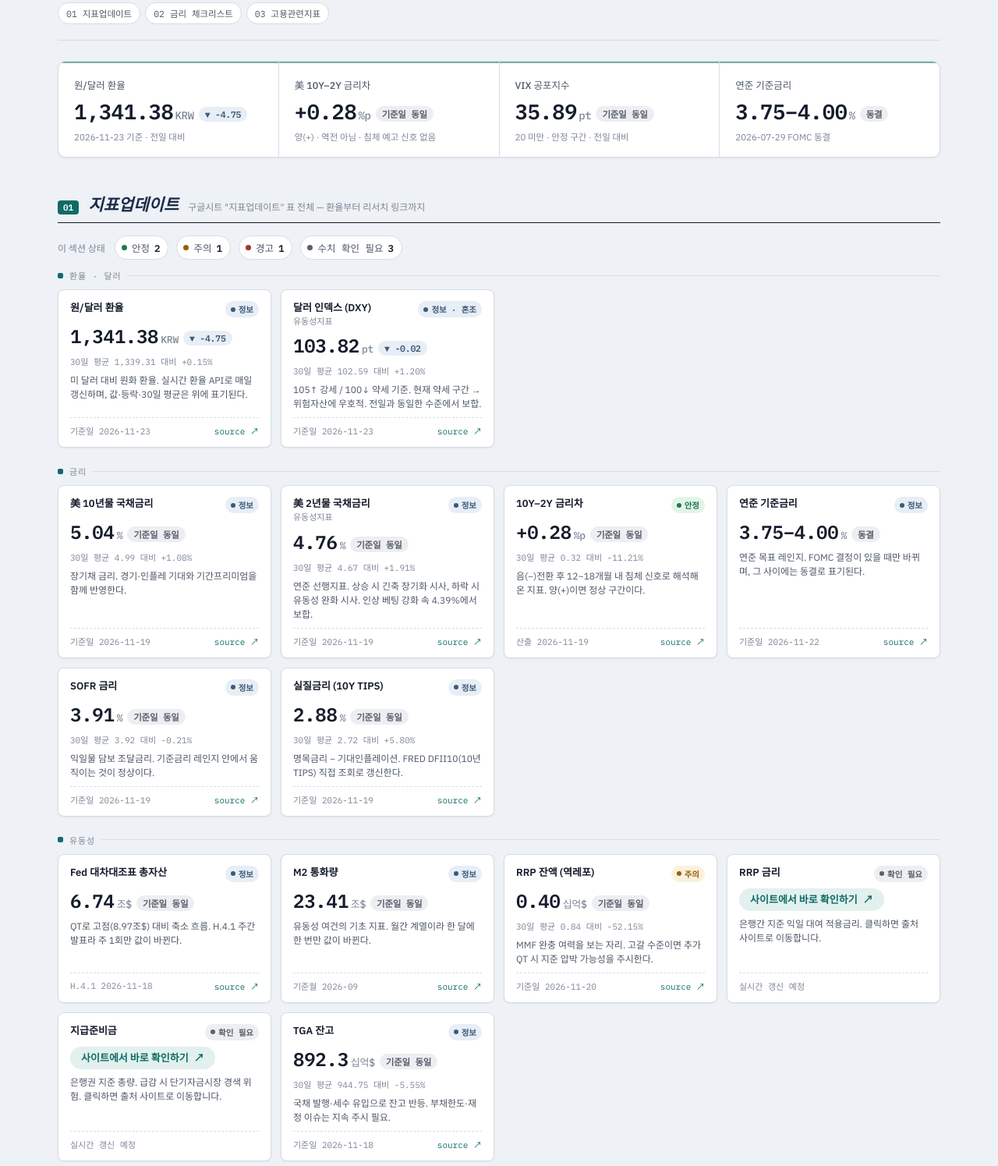
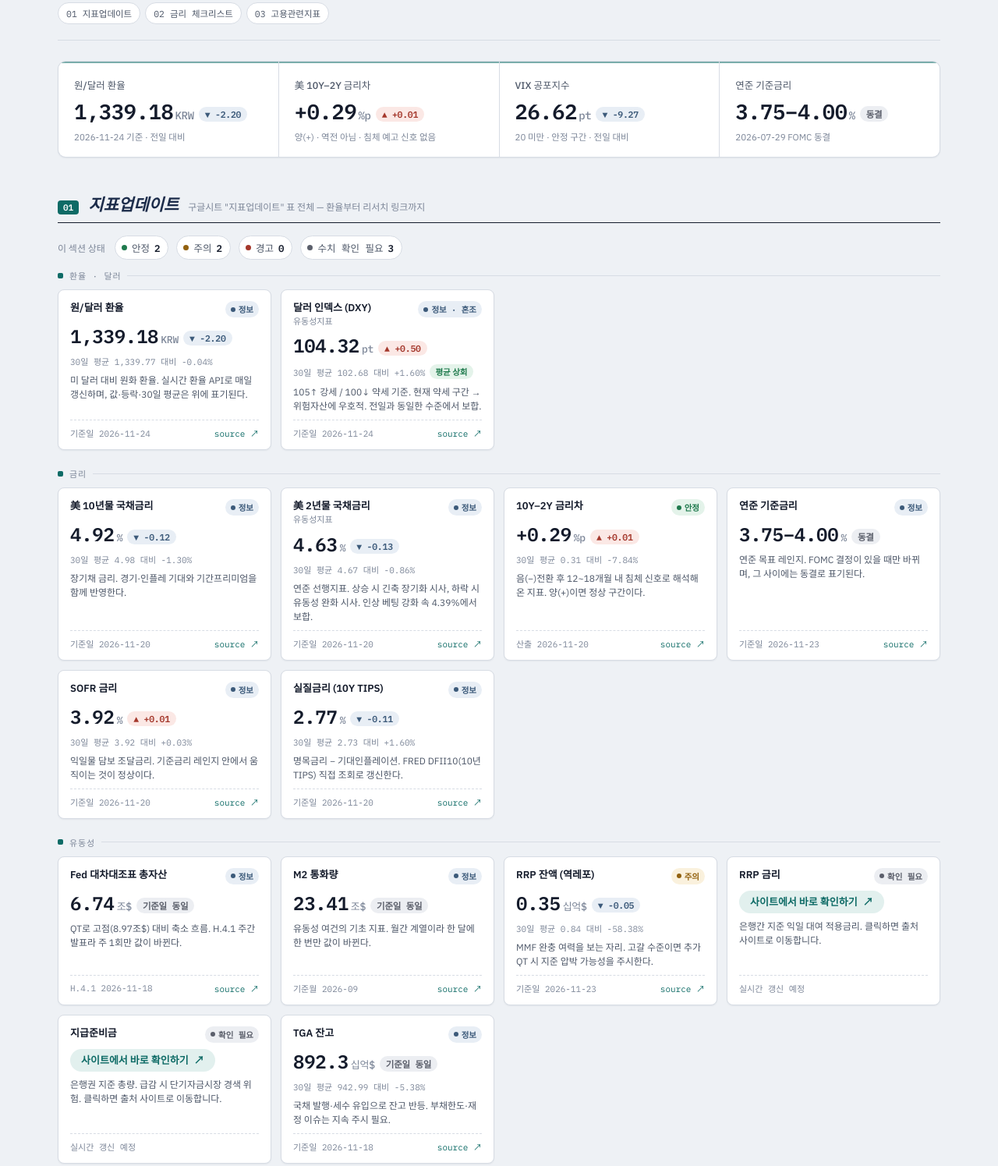
Before and after one commit to Joosung-1019/macro-dashboard, a plain HTML site: page index.html in a window 1280 px wide. Shown: the part 180-1675 px from the top of the page at 78% size. Drawn offline with Linux system fonts and the light colour scheme.

Commit message:
자동 갱신(GitHub Actions): 2026-11-24 09:03 [부분갱신]

```diff
--- a/index.html
+++ b/index.html
@@ -638,17 +638,17 @@
   <div class="hero-grid">
     <div class="hero-tile">
       <span class="label">원/달러 환율</span>
-      <span class="value">1,341.38<span class="unit">KRW</span><span class="delta-chip down">▼ -4.75</span></span>
-      <span class="sub">2026-11-23 기준 · 전일 대비</span>
+      <span class="value">1,339.18<span class="unit">KRW</span><span class="delta-chip down">▼ -2.20</span></span>
+      <span class="sub">2026-11-24 기준 · 전일 대비</span>
     </div>
     <div class="hero-tile">
       <span class="label">美 10Y–2Y 금리차</span>
-      <span class="value">+0.28<span class="unit">%p</span><span class="delta-chip flat">기준일 동일</span></span>
+      <span class="value">+0.29<span class="unit">%p</span><span class="delta-chip up">▲ +0.01</span></span>
       <span class="sub">양(+) · 역전 아님 · 침체 예고 신호 없음</span>
     </div>
     <div class="hero-tile">
       <span class="label">VIX 공포지수</span>
-      <span class="value">35.89<span class="unit">pt</span><span class="delta-chip flat">기준일 동일</span></span>
+      <span class="value">26.62<span class="unit">pt</span><span class="delta-chip down">▼ -9.27</span></span>
       <span class="sub">20 미만 · 안정 구간 · 전일 대비</span>
     </div>
     <div class="hero-tile">
@@ -669,8 +669,8 @@
     <div class="summary-row">
       <span class="summary-label">이 섹션 상태</span>
       <span class="status-count"><span class="dot good"></span>안정 <b>2</b></span>
-      <span class="status-count"><span class="dot warn"></span>주의 <b>1</b></span>
-      <span class="status-count"><span class="dot critical"></span>경고 <b>1</b></span>
+      <span class="status-count"><span class="dot warn"></span>주의 <b>2</b></span>
+      <span class="status-count"><span class="dot critical"></span>경고 <b>0</b></span>
       <span class="status-count"><span class="dot todo"></span>수치 확인 필요 <b>3</b></span>
     </div>
 
@@ -681,20 +681,20 @@
           <span class="tile-label">원/달러 환율</span>
           <span class="pill info">정보</span>
         </div>
-        <span class="value">1,341.38<span class="unit">KRW</span><span class="delta-chip down">▼ -4.75</span></span>
-        <span class="trend-line">30일 평균 1,339.31 대비 +0.15%</span>
+        <span class="value">1,339.18<span class="unit">KRW</span><span class="delta-chip down">▼ -2.20</span></span>
+        <span class="trend-line">30일 평균 1,339.77 대비 -0.04%</span>
         <span class="note">미 달러 대비 원화 환율. 실시간 환율 API로 매일 갱신하며, 값·등락·30일 평균은 위에 표기된다.</span>
-        <span class="meta"><span>기준일 2026-11-23</span><a href="https://search.naver.com/search.naver?where=nexearch&query=환율" target="_blank" rel="noopener">source ↗</a></span>
+        <span class="meta"><span>기준일 2026-11-24</span><a href="https://search.naver.com/search.naver?where=nexearch&query=환율" target="_blank" rel="noopener">source ↗</a></span>
       </div>
       <div class="tile">
         <div class="tile-top">
           <span class="tile-label">달러 인덱스 (DXY)<span class="code">유동성지표</span></span>
           <span class="pill info">정보 · 혼조</span>
         </div>
-        <span class="value">103.82<span class="unit">pt</span><span class="delta-chip down">▼ -0.02</span></span>
-        <span class="trend-line">30일 평균 102.59 대비 +1.20%</span>
+        <span class="value">104.32<span class="unit">pt</span><span class="delta-chip up">▲ +0.50</span></span>
+        <span class="trend-line">30일 평균 102.68 대비 +1.60%<span class="trend-flag up">평균 상회</span></span>
         <span class="note">105↑ 강세 / 100↓ 약세 기준. 현재 약세 구간 → 위험자산에 우호적. 전일과 동일한 수준에서 보합.</span>
-        <span class="meta"><span>기준일 2026-11-23</span><a href="https://kr.investing.com/indices/usdollar" target="_blank" rel="noopener">source ↗</a></span>
+        <span class="meta"><span>기준일 2026-11-24</span><a href="https://kr.investing.com/indices/usdollar" target="_blank" rel="noopener">source ↗</a></span>
       </div>
     </div>
 
@@ -702,44 +702,44 @@
     <div class="tile-grid">
       <div class="tile">
         <div class="tile-top"><span class="tile-label">美 10년물 국채금리</span><span class="pill info">정보</span></div>
-        <span class="value">5.04<span class="unit">%</span><span class="delta-chip flat">기준일 동일</span></span>
-        <span class="trend-line">30일 평균 4.99 대비 +1.08%</span>
+        <span class="value">4.92<span class="unit">%</span><span class="delta-chip down">▼ -0.12</span></span>
+        <span class="trend-line">30일 평균 4.98 대비 -1.30%</span>
         <span class="note">장기채 금리. 경기·인플레 기대와 기간프리미엄을 함께 반영한다.</span>
-        <span class="meta"><span>기준일 2026-11-19</span><a href="https://kr.investing.com/rates-bonds/u.s.-10-year-bond-yield" target="_blank" rel="noopener">source ↗</a></span>
+        <span class="meta"><span>기준일 2026-11-20</span><a href="https://kr.investing.com/rates-bonds/u.s.-10-year-bond-yield" target="_blank" rel="noopener">source ↗</a></span>
       </div>
       <div class="tile">
         <div class="tile-top"><span class="tile-label">美 2년물 국채금리<span class="code">유동성지표</span></span><span class="pill info">정보</span></div>
-        <span class="value">4.76<span class="unit">%</span><span class="delta-chip flat">기준일 동일</span></span>
-        <span class="trend-line">30일 평균 4.67 대비 +1.91%</span>
+        <span class="value">4.63<span class="unit">%</span><span class="delta-chip down">▼ -0.13</span></span>
+        <span class="trend-line">30일 평균 4.67 대비 -0.86%</span>
         <span class="note">연준 선행지표. 상승 시 긴축 장기화 시사, 하락 시 유동성 완화 시사. 인상 베팅 강화 속 4.39%에서 보합.</span>
-        <span class="meta"><span>기준일 2026-11-19</span><a href="https://fred.stlouisfed.org/series/DGS2" target="_blank" rel="noopener">source ↗</a></span>
+        <span class="meta"><span>기준일 2026-11-20</span><a href="https://fred.stlouisfed.org/series/DGS2" target="_blank" rel="noopener">source ↗</a></span>
       </div>
       <div class="tile">
         <div class="tile-top"><span class="tile-label">10Y–2Y 금리차</span><span class="pill good">안정</span></div>
-        <span class="value">+0.28<span class="unit">%p</span><span class="delta-chip flat">기준일 동일</span></span>
-        <span class="trend-line">30일 평균 0.32 대비 -11.21%</span>
+        <span class="value">+0.29<span class="unit">%p</span><span class="delta-chip up">▲ +0.01</span></span>
+        <span class="trend-line">30일 평균 0.31 대비 -7.84%</span>
         <span class="note">음(−)전환 후 12~18개월 내 침체 신호로 해석해 온 지표. 양(+)이면 정상 구간이다.</span>
-        <span class="meta"><span>산출 2026-11-19</span><a href="https://indexergo.com/series/?detailId=13402&frq=D" target="_blank" rel="noopener">source ↗</a></span>
+        <span class="meta"><span>산출 2026-11-20</span><a href="https://indexergo.com/series/?detailId=13402&frq=D" target="_blank" rel="noopener">source ↗</a></span>
       </div>
       <div class="tile">
         <div class="tile-top"><span class="tile-label">연준 기준금리</span><span class="pill info">정보</span></div>
         <span class="value">3.75–4.00<span class="unit">%</span><span class="delta-chip flat">동결</span></span>
         <span class="note">연준 목표 레인지. FOMC 결정이 있을 때만 바뀌며, 그 사이에는 동결로 표기된다.</span>
-        <span class="meta"><span>기준일 2026-11-22</span><a href="https://indexergo.com/series/?detailId=14601&frq=D" target="_blank" rel="noopener">source ↗</a></span>
+        <span class="meta"><span>기준일 2026-11-23</span><a href="https://indexergo.com/series/?detailId=14601&frq=D" target="_blank" rel="noopener">source ↗</a></span>
       </div>
       <div class="tile">
         <div class="tile-top"><span class="tile-label">SOFR 금리</span><span class="pill info">정보</span></div>
-        <span class="value">3.91<span class="unit">%</span><span class="delta-chip flat">기준일 동일</span></span>
-        <span class="trend-line">30일 평균 3.92 대비 -0.21%</span>
+        <span class="value">3.92<span class="unit">%</span><span class="delta-chip up">▲ +0.01</span></span>
+        <span class="trend-line">30일 평균 3.92 대비 +0.03%</span>
         <span class="note">익일물 담보 조달금리. 기준금리 레인지 안에서 움직이는 것이 정상이다.</span>
-        <span class="meta"><span>기준일 2026-11-19</span><a href="https://www.sofrrate.com/" target="_blank" rel="noopener">source ↗</a></span>
+        <span class="meta"><span>기준일 2026-11-20</span><a href="https://www.sofrrate.com/" target="_blank" rel="noopener">source ↗</a></span>
       </div>
       <div class="tile">
         <div class="tile-top"><span class="tile-label">실질금리 (10Y TIPS)</span><span class="pill info">정보</span></div>
-        <span class="value">2.88<span class="unit">%</span><span class="delta-chip flat">기준일 동일</span></span>
-        <span class="trend-line">30일 평균 2.72 대비 +5.80%</span>
+        <span class="value">2.77<span class="unit">%</span><span class="delta-chip down">▼ -0.11</span></span>
+        <span class="trend-line">30일 평균 2.73 대비 +1.60%</span>
         <span class="note">명목금리 − 기대인플레이션. FRED DFII10(10년 TIPS) 직접 조회로 갱신한다.</span>
-        <span class="meta"><span>기준일 2026-11-19</span><a href="https://fred.stlouisfed.org/series/DFII10" target="_blank" rel="noopener">source ↗</a></span>
+        <span class="meta"><span>기준일 2026-11-20</span><a href="https://fred.stlouisfed.org/series/DFII10" target="_blank" rel="noopener">source ↗</a></span>
       </div>
     </div>
 
@@ -759,10 +759,10 @@
       </div>
       <div class="tile">
         <div class="tile-top"><span class="tile-label">RRP 잔액 (역레포)</span><span class="pill warn">주의</span></div>
-        <span class="value">0.40<span class="unit">십억$</span><span class="delta-chip flat">기준일 동일</span></span>
-        <span class="trend-line">30일 평균 0.84 대비 -52.15%</span>
+        <span class="value">0.35<span class="unit">십억$</span><span class="delta-chip down">▼ -0.05</span></span>
+        <span class="trend-line">30일 평균 0.84 대비 -58.38%</span>
         <span class="note">MMF 완충 여력을 보는 자리. 고갈 수준이면 추가 QT 시 지준 압박 가능성을 주시한다.</span>
-        <span class="meta"><span>기준일 2026-11-20</span><a href="https://www.newyorkfed.org/markets/desk-operations/reverse-repo" target="_blank" rel="noopener">source ↗</a></span>
+        <span class="meta"><span>기준일 2026-11-23</span><a href="https://www.newyorkfed.org/markets/desk-operations/reverse-repo" target="_blank" rel="noopener">source ↗</a></span>
       </div>
       <div class="tile">
         <div class="tile-top"><span class="tile-label">RRP 금리</span><span class="pill todo">확인 필요</span></div>
@@ -779,7 +779,7 @@
       <div class="tile">
         <div class="tile-top"><span class="tile-label">TGA 잔고</span><span class="pill info">정보</span></div>
         <span class="value">892.3<span class="unit">십억$</span><span class="delta-chip flat">기준일 동일</span></span>
-        <span class="trend-line">30일 평균 944.75 대비 -5.55%</span>
+        <span class="trend-line">30일 평균 942.99 대비 -5.38%</span>
         <span class="note">국채 발행·세수 유입으로 잔고 반등. 부채한도·재정 이슈는 지속 주시 필요.</span>
         <span class="meta"><span>기준일 2026-11-18</span><a href="https://fred.stlouisfed.org/series/WDTGAL" target="_blank" rel="noopener">source ↗</a></span>
       </div>
@@ -788,11 +788,11 @@
     <p class="subhead">리스크 · 신용</p>
     <div class="tile-grid">
       <div class="tile">
-        <div class="tile-top"><span class="tile-label">VIX (변동성지수)</span><span class="pill critical">경고</span></div>
-        <span class="value">35.89<span class="unit">pt</span><span class="delta-chip flat">기준일 동일</span></span>
-        <span class="trend-line">30일 평균 22.45 대비 +59.89%<span class="trend-flag up">평균 상회</span></span>
+        <div class="tile-top"><span class="tile-label">VIX (변동성지수)</span><span class="pill warn">주의</span></div>
+        <span class="value">26.62<span class="unit">pt</span><span class="delta-chip down">▼ -9.27</span></span>
+        <span class="trend-line">30일 평균 22.68 대비 +17.35%</span>
         <span class="note">20~30 불안, 30↑ 패닉 기준. FOMC(9/16)를 앞두고 전일과 동일한 수준을 유지하며 30일 평균을 웃도는 구간 지속.</span>
-        <span class="meta"><span>기준일 2026-11-20</span><a href="https://www.investing.com/indices/volatility-s-p-500" target="_blank" rel="noopener">source ↗</a></span>
+        <span class="meta"><span>기준일 2026-11-23</span><a href="https://www.investing.com/indices/volatility-s-p-500" target="_blank" rel="noopener">source ↗</a></span>
       </div>
       <div class="tile">
         <div class="tile-top"><span class="tile-label">美 CDS 프리미엄</span><span class="pill todo">확인 필요</span></div>
@@ -802,10 +802,10 @@
       </div>
       <div class="tile">
         <div class="tile-top"><span class="tile-label">하이일드 스프레드</span><span class="pill good">안정</span></div>
-        <span class="value">352<span class="unit">bp</span><span class="delta-chip flat">기준일 동일</span></span>
-        <span class="trend-line">30일 평균 335.47 대비 +4.93%</span>
+        <span class="value">376<span class="unit">bp</span><span class="delta-chip up">▲ +24</span></span>
+        <span class="trend-line">30일 평균 336.67 대비 +11.68%<span class="trend-flag up">평균 상회</span></span>
         <span class="note">정크본드 vs 국채 가산금리. 800bp 이상은 침체를 동반한 이력이 있다.</span>
-        <span class="meta"><span>기준일 2026-11-19</span><a href="https://fred.stlouisfed.org/series/BAMLH0A0HYM2EY" target="_blank" rel="noopener">source ↗</a></span>
+        <span class="meta"><span>기준일 2026-11-20</span><a href="https://fred.stlouisfed.org/series/BAMLH0A0HYM2EY" target="_blank" rel="noopener">source ↗</a></span>
       </div>
     </div>
 
@@ -813,10 +813,10 @@
     <div class="tile-grid">
       <div class="tile">
         <div class="tile-top"><span class="tile-label">WTI 유가</span><span class="pill info">정보</span></div>
-        <span class="value">82.89<span class="unit">$/bbl</span><span class="delta-chip down">▼ -0.52</span></span>
-        <span class="trend-line">30일 평균 92.16 대비 -10.06%</span>
+        <span class="value">80.41<span class="unit">$/bbl</span><span class="delta-chip down">▼ -2.48</span></span>
+        <span class="trend-line">30일 평균 91.39 대비 -12.02%</span>
         <span class="note">유가↑ → 인플레 압력↑ → 금리 상방 압력, 주식시장엔 부담. 전일과 동일한 수준에서 보합, 여전히 30일 평균 큰 폭 상회.</span>
-        <span class="meta"><span>기준일 2026-11-23</span><a href="https://oilprice.com/futures/wti/" target="_blank" rel="noopener">source ↗</a></span>
+        <span class="meta"><span>기준일 2026-11-24</span><a href="https://oilprice.com/futures/wti/" target="_blank" rel="noopener">source ↗</a></span>
       </div>
     </div>
 
@@ -859,14 +859,14 @@
           <span class="check-label">10년물 국채금리</span>
           <span class="check-crit">기준: 금리역전 여부 — 정상은 10Y &gt; 2Y</span>
         </div>
-        <div class="check-right"><span class="check-value">5.04%</span><span class="delta-chip flat">기준일 동일</span><span class="pill good">정상</span></div>
+        <div class="check-right"><span class="check-value">4.92%</span><span class="delta-chip down">▼ -0.12</span><span class="pill good">정상</span></div>
       </div>
       <div class="check-row good">
         <div class="check-left">
           <span class="check-label">美10Y–美2Y 금리차</span>
           <span class="check-crit">기준: 음수 전환 후 12~18개월 내 침체 사전 신호</span>
         </div>
-        <div class="check-right"><span class="check-value">+0.28%p</span><span class="delta-chip flat">기준일 동일</span><span class="pill good">안정</span></div>
+        <div class="check-right"><span class="check-value">+0.29%p</span><span class="delta-chip up">▲ +0.01</span><span class="pill good">안정</span></div>
       </div>
       <div class="check-row good">
         <div class="check-left">
@@ -880,7 +880,7 @@
           <span class="check-label">실질금리 (10Y TIPS)</span>
           <span class="check-crit">기준: 명목금리 − 인플레이션</span>
         </div>
-        <div class="check-right"><span class="check-value">2.88%</span><span class="delta-chip flat">기준일 동일</span><span class="pill info">정보</span></div>
+        <div class="check-right"><span class="check-value">2.77%</span><span class="delta-chip down">▼ -0.11</span><span class="pill info">정보</span></div>
       </div>
     </div>
   </section>
```
Also changed, not shown: data-log.json.
